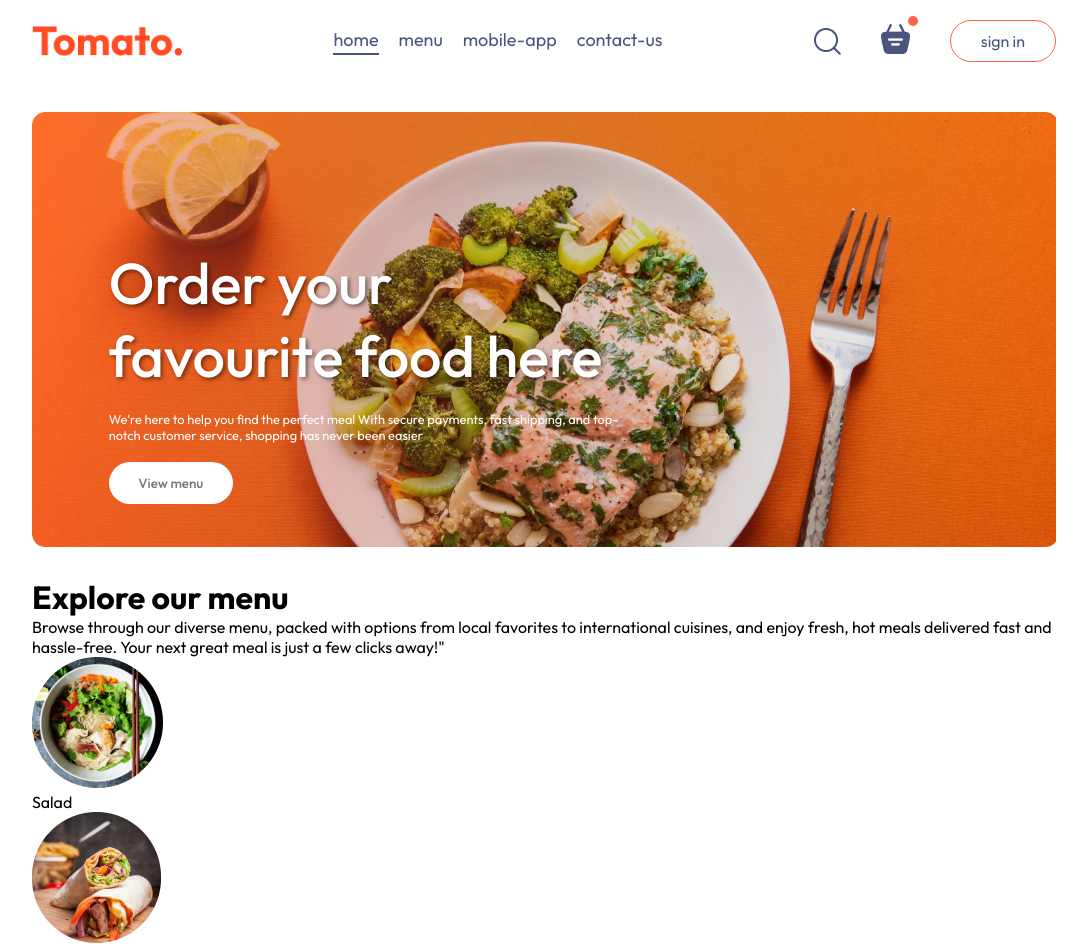
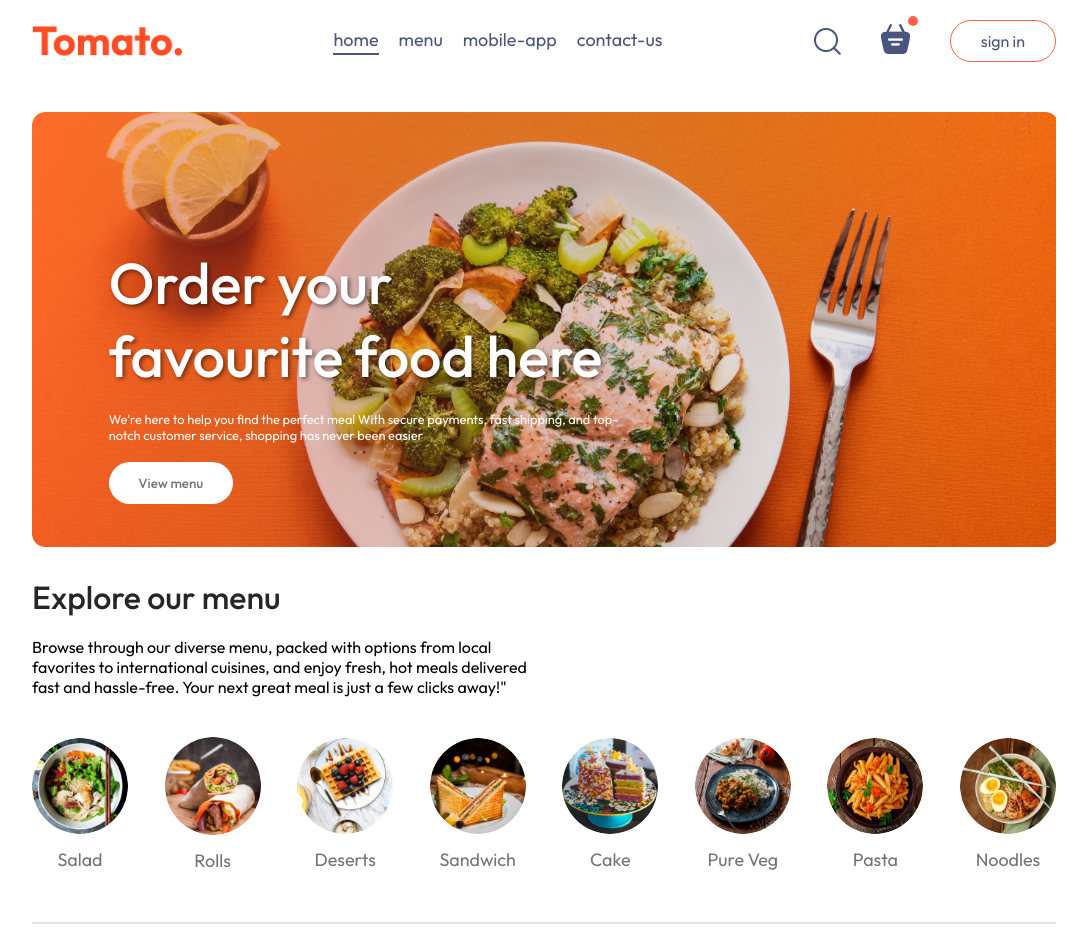
Before and after one commit to Abhaysprasobh/Food-Delivery, a React (Vite) app in the folder frontend/: page / in a window 1280 px wide. Shown: the top 949 px of the page, without its empty margins (96-1183 px from the left). Built offline with nearby package versions, Linux system fonts and the light colour scheme.

Commit message:
explore our menu

```diff
--- a/frontend/src/components/ExploreMenu/ExploreMenu.css
+++ b/frontend/src/components/ExploreMenu/ExploreMenu.css
@@ -0,0 +1,49 @@
+.explore-menu{
+    display: flex;
+    flex-direction: column;
+    gap: 20px;
+}
+
+.explore-menu h1{
+    color: #262626;
+    font-weight: 500;
+}
+
+.explore-menu-text{
+    max-width: 50%;
+    columns: #808080;
+}
+
+.explore-menu-list{
+    display: flex;
+    justify-content: space-between;
+    align-items: center;
+    gap: 30px;
+    text-align: center;
+    margin: 20px 0px;
+    overflow-x: scroll;
+}
+
+.explore-menu-list::-webkit-scrollbar{
+    display: none;
+}
+
+.explore-menu-list-item img{
+    width: 7.5vw;
+    min-width: 80px;
+    cursor: pointer;
+    border-radius: 50%;
+    transition: 0.2s;
+}
+.explore-menu-list-item p{
+    margin-top: 10px;
+    color: #747474;
+    font-size: max(1.4vw,16px);
+    cursor: pointer;
+}
+.explore-menu hr{
+    margin: 10px 0px;
+    height: 2px;
+    background-color: #e2e2e2;
+    border: none;
+}
--- a/frontend/src/components/ExploreMenu/ExploreMenu.jsx
+++ b/frontend/src/components/ExploreMenu/ExploreMenu.jsx
@@ -17,6 +17,7 @@ const ExploreMenu = () => {
                 )
             })}
         </div>
+        <hr />
     </div>
   )
 }
```
